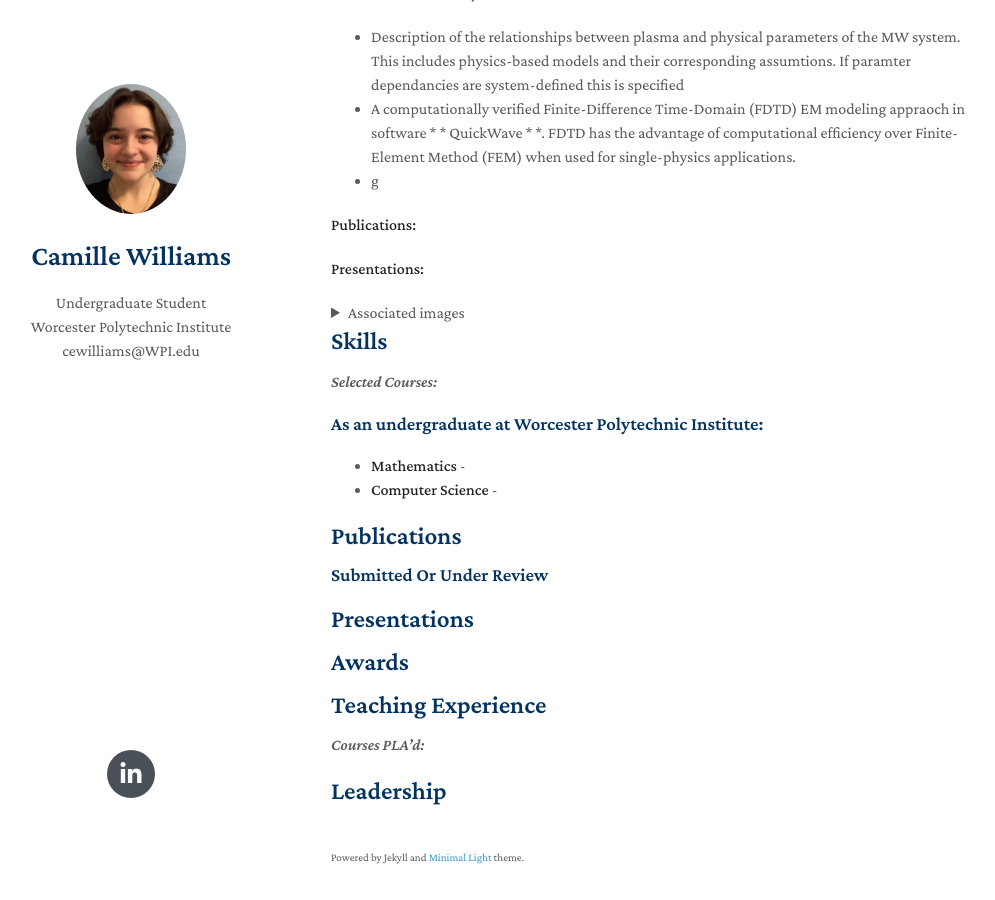
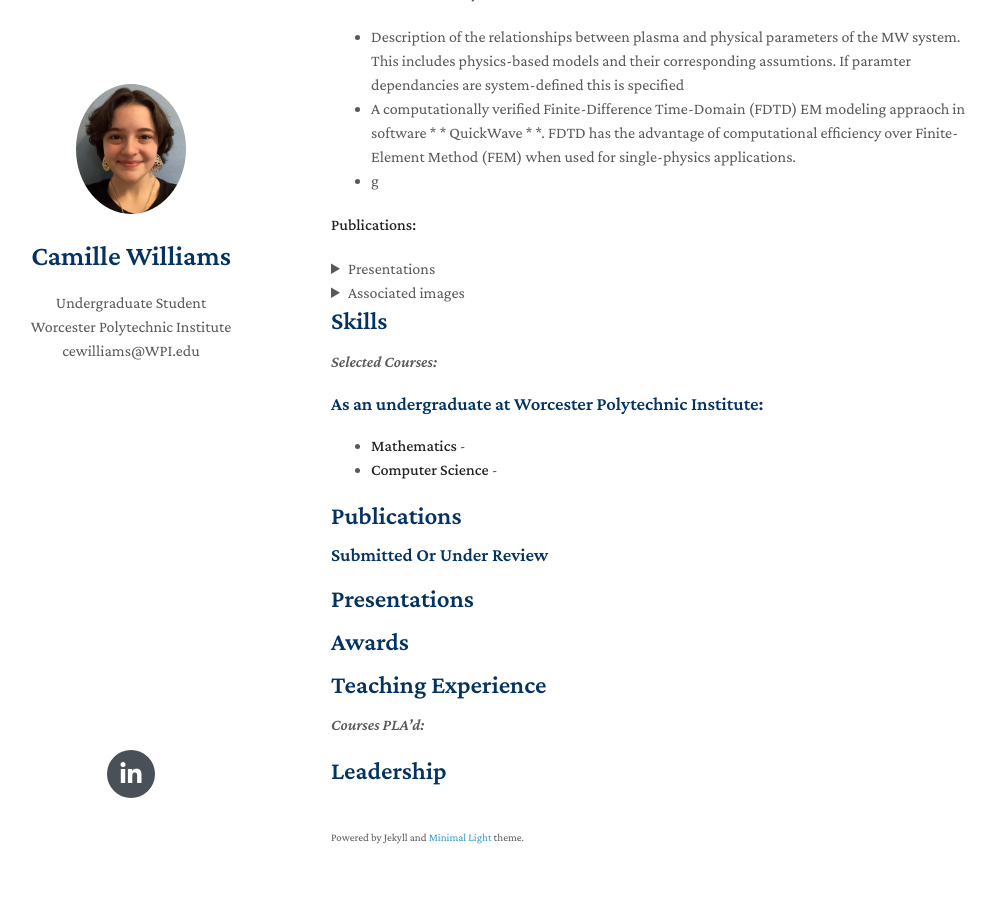
Before and after one commit to CamilleW8831/CamilleW8831.github.io, a Jekyll site: the page built from index.md, in a window 1280 px wide and 900 px high, scrolled down 618 px. Shown: the whole window, without its empty margins (139-1134 px from the left). Built offline with Jekyll 4.4.1, drawn with Linux system fonts in a browser that asks for light colours; nearby versions of some CDN libraries; a style sheet for code colours, icons or effects is not loaded; our own code applies the rules of GitHub Pages for plain Markdown files.

Commit message:
Update index.md

```diff
--- a/index.md
+++ b/index.md
@@ -22,7 +22,9 @@ Microwave induced lab plasmas have demonstrated well-documented and signifigant
 
 **Publications:**
 
-**Presentations:**
+<details>
+<summary>Presentations</summary>
+</details>
 
 <details>
 <summary>Associated images</summary>
```
